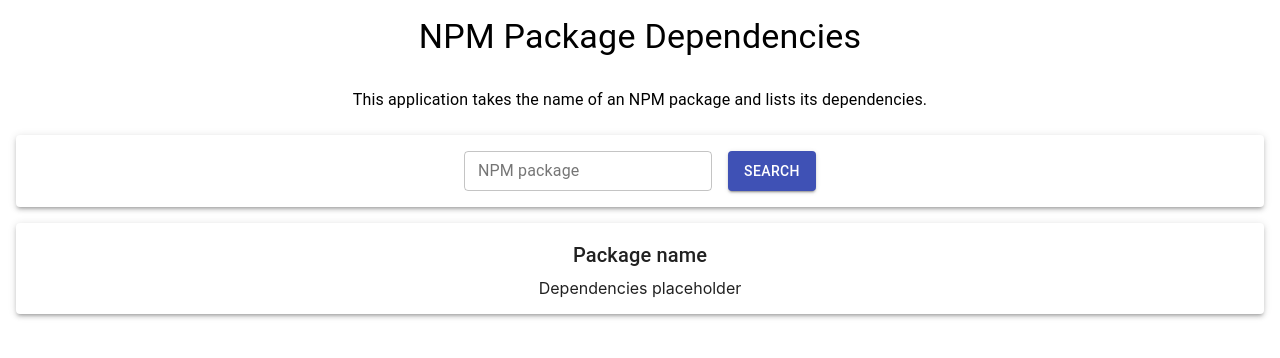
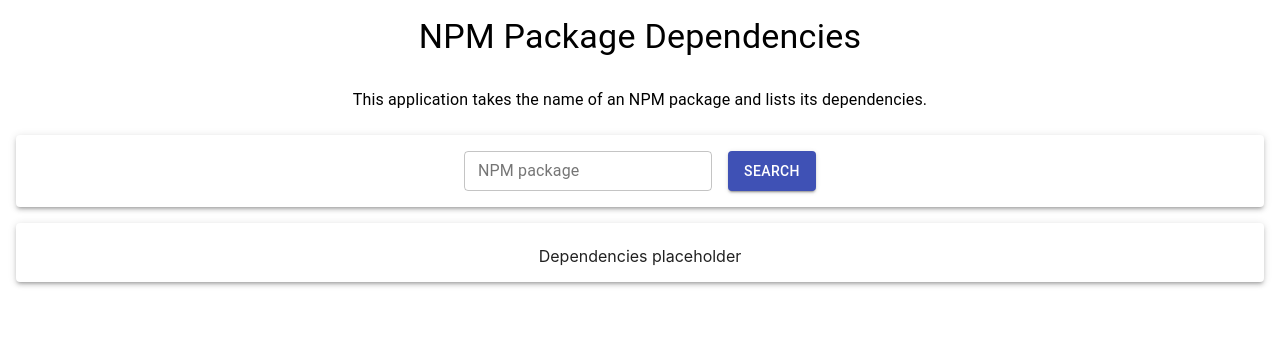
Before and after one commit to AMS777/npm-package-dependencies, a React (Create React App) app: page / in a window 1280 px wide. Shown: the top 358 px of the page. Built offline with nearby package versions, Linux system fonts and the light colour scheme.

Commit message:
Develop package name update after search

```diff
--- a/src/components/PackageDependencies.jsx
+++ b/src/components/PackageDependencies.jsx
@@ -1,13 +1,17 @@
-import React from 'react';
+import React, { useContext } from 'react';
+
+import { PackageContext } from '../context';
 
 import Paper from '@material-ui/core/Paper';
 import Typography from '@material-ui/core/Typography';
 
 function PackageDependencies() {
+  const packageContext = useContext(PackageContext);
+
   return (
     <Paper elevation={3} className="package-dependencies">
       <Typography variant="h6" component="h2" gutterBottom data-test="package-dependencies-title">
-        Package name
+        {packageContext.packageName}
       </Typography>
       <div data-test="package-dependencies-tree-view">Dependencies placeholder</div>
     </Paper>
--- a/src/components/Search.jsx
+++ b/src/components/Search.jsx
@@ -1,21 +1,41 @@
-import React from 'react';
+import React, { useContext, useState } from 'react';
+
+import { PackageContext } from '../context';
 
 import Paper from '@material-ui/core/Paper';
 import TextField from '@material-ui/core/TextField';
 import Button from '@material-ui/core/Button';
 
 function Search() {
+  const packageContext = useContext(PackageContext);
+  const [packageName, setPackageName] = useState('');
+
+  const handleChangeSearchField = event => {
+    setPackageName(event.target.value);
+  };
+
+  const handleSearch = () => {
+    packageContext.setPackageName(packageName);
+  };
+
   return (
     <Paper elevation={3}>
       <form noValidate className="search-form">
         <TextField
           label="NPM package"
+          value={packageName}
+          onChange={handleChangeSearchField}
           variant="outlined"
           margin="dense"
           className="search-field"
           data-test="search-field"
         />
-        <Button variant="contained" color="primary" data-test="search-button">
+        <Button
+          onClick={event => handleSearch(event)}
+          variant="contained"
+          color="primary"
+          data-test="search-button"
+        >
           Search
         </Button>
       </form>
--- /dev/null
+++ b/src/context/Package.js
@@ -0,0 +1,16 @@
+import React, { createContext, useState } from 'react';
+
+const PackageContext = createContext();
+
+function PackageContextProvider({ children }) {
+  const [packageName, setPackageName] = useState('');
+
+  const packageContextValue = {
+    packageName,
+    setPackageName,
+  };
+
+  return <PackageContext.Provider value={packageContextValue}>{children}</PackageContext.Provider>;
+}
+
+export { PackageContext, PackageContextProvider };
--- /dev/null
+++ b/src/context/index.js
@@ -0,0 +1 @@
+export { PackageContext, PackageContextProvider } from './Package';
--- a/src/pages/Homepage.jsx
+++ b/src/pages/Homepage.jsx
@@ -1,4 +1,6 @@
 import React from 'react';
+
+import { PackageContextProvider } from '../context';
 
 import { Search, PackageDependencies } from '../components';
 
@@ -13,8 +15,10 @@
       <Typography variant="subtitle1" gutterBottom data-test="homepage-description">
         This application takes the name of an NPM package and lists its dependencies.
       </Typography>
-      <Search />
-      <PackageDependencies />
+      <PackageContextProvider>
+        <Search />
+        <PackageDependencies />
+      </PackageContextProvider>
     </>
   );
 }
```
